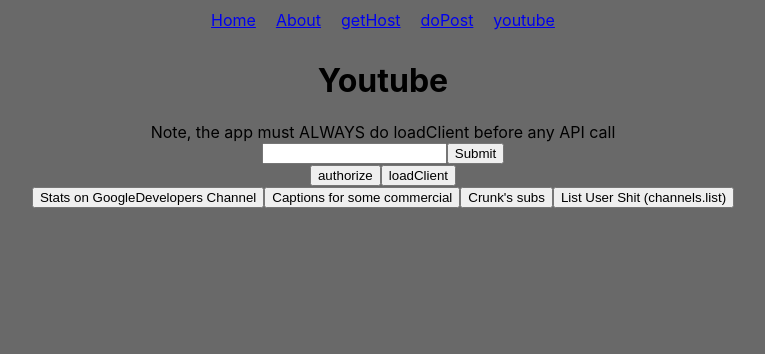
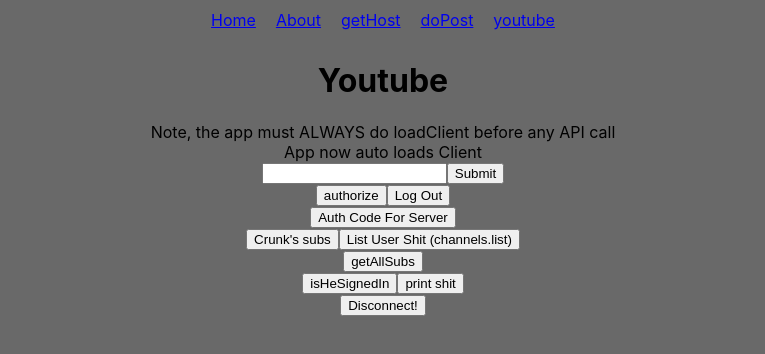
Before and after one commit to Brodski/vfo-frontend, a React (Create React App) app: page /youtube in a window 1280 px wide. Shown: the top 354 px of the page, without its empty margins (257-1022 px from the left). Built offline with nearby package versions, Linux system fonts and the light colour scheme; no server answers.

Commit message:
get all subs & more

```diff
--- a/src/Pages/Youtube.js
+++ b/src/Pages/Youtube.js
@@ -1,87 +1,124 @@
 import React, { useState } from 'react';
 import axios from 'axios';
-//import { SECRET_KEYS.apiKey } from '../api-key';
 import { SECRET_KEYS } from '../api-key';
-//import { secretValues } from '../api-key';
+
 // Github: JS Client https://github.com/google/google-api-javascript-client
 //
 //MAIN https://developers.google.com/youtube/v3/getting-started
 //       OAUTH https://developers.google.com/youtube/v3/libraries
 //       JS API https://github.com/google/google-api-javascript-client
 
-//ACTUAL GOOD. gapi objects & methods: https://github.com/google/google-api-javascript-client/blob/master/docs/reference.md
+//ACTUAL JS DOCS. gapi objects & methods: https://github.com/google/google-api-javascript-client/blob/master/docs/reference.md
+// BIGGER DOCS: https://developers.google.com/identity/sign-in/web/reference
 // It is  generally a best practice to request scopes incrementally, at the time access is required, rather than up front. https://developers.google.com/identity/protocols/OAuth2
 //
 
 //OAuth https://developers.google.com/youtube/v3/guides/authentication
 
-//Consider: ETags??
-
 /// FIELD THINGY: https://developers.google.com/youtube/v3/getting-started
 //    URL: https://www.googleapis.com/youtube/v3/videos?id=7lCDEYXw3mM&key=YOUR_API_KEY
 //         &part=snippet, statistics & fields=items(id,snippet,statistics)
 ///
+// Pagination: https://developers.google.com/youtube/v3/guides/implementation/pagination
+// next page token
+
+//https://developers.google.com/youtube/v3/guides/implementation/pagination
 
 export function Youtube() {
 
   const script = document.createElement("script");
   script.type = "text/javascript";
   script.src = "https://apis.google.com/js/client.js";
-
   document.body.appendChild(script)
+  var GoogleAuth;
 
   script.onload = () => {
-    //console.log(secretValues.value1)
-    ////console.log(secretValues.value2)
     //With OAuth
-    // TODO: Do this ONLY when user clicks an OAuth operation
-    window.gapi.load("client:auth2", function () {
-      window.gapi.auth2.init({ client_id: SECRET_KEYS.clientId });
-      console.log("OnLoad Script OAuth");
+    window.gapi.load("client:auth2", function () { //loads the gapi.client libraries, need to do this b/c!
+      window.gapi.auth2.init({
+        client_id: SECRET_KEYS.clientId,
+        apyKey: SECRET_KEYS.apiKey,
+        //scope: "https://www.googleapis.com/auth/youtube.force-ssl",
+        scope: "https://www.googleapis.com/auth/youtube.readonly",
+      });
+      loadClient();
     });
     //Without OAuth
-    //window.gapi.load("client", function () {
-     // console.log("Not Load Script OAuth???");
-    //});
+    //window.gapi.load("client", function () { console.log("Not Load Script OAuth???"); });
+  }
+  //https://www.youtube.com/channel/UCA-8h5uCH5RE-1r6gskkbTw
+  function loadClient() {
+    return window.gapi.client.load("https://www.googleapis.com/discovery/v1/apis/youtube/v3/rest")
+      .then(function () {
+        console.log("GAPI client loaded for API");
+        GoogleAuth = window.gapi.auth2.getAuthInstance();
+        console.log(GoogleAuth)
+        isHeSignedIn()
+      },
+        function (err) { console.error("Error loading GAPI client for API", err); });
+  }
+
+  function printShit() {
+    var user = GoogleAuth.currentUser.get()
+    console.log("---------------------------------")
+    console.log("isSigned:")
+    console.log(isSigned)
+    console.log("GoogleAuth")
+    console.log(GoogleAuth)
+    console.log("user")
+    console.log(user)
+
+    console.log(user.getBasicProfile())
+    console.log(user.getGrantedScopes())
+    console.log(user.getHostedDomain())
+    console.log(user.getId())
+    var isAuthorized = user.hasGrantedScopes("https://www.googleapis.com/auth/youtube.readonly");
+    var isAuthorized2 = user.hasGrantedScopes("https://www.googleapis.com/auth/youtube.force-ssl");
+    var isSigned = GoogleAuth.isSignedIn.get()
+
+      //      getGrantedScopes
+    //    getEmail
+      //  getImageUrl
   }
 
   function authenticate() {
     return window.gapi.auth2.getAuthInstance()
-      .signIn({ scope: "https://www.googleapis.com/auth/youtube.readonly" })
-      .then(function () { console.log("Sign-in successful"); },
+      .signIn()
+      .then(function () {
+        //getAuthCodeForServerSideShit(user); // This calls the sign in thing again
+        console.log("Sign-in successful");
+        printShit()
+      },
         function (err) { console.error("Error signing in", err); });
   }
-  function loadClient() {
-    window.gapi.client.setApiKey(SECRET_KEYS.apiKey);
-    return window.gapi.client.load("https://www.googleapis.com/discovery/v1/apis/youtube/v3/rest")
-      .then(function () { console.log("GAPI client loaded for API"); },
-        function (err) { console.error("Error loading GAPI client for API", err); });
-  }
-  // Make sure the client is loaded and sign-in is complete before calling this method.
-  function execListCrunkChannel() {
-  console.log("LOG EXECUTE!!!!")
-    return window.gapi.client.youtube.channels.list({
-      "part": "snippet,contentDetails,statistics",
-      "id": "UC_x5XG1OV2P6uZZ5FSM9Ttw",  //https://www.youtube.com/channel/UCA-8h5uCH5RE-1r6gskkbTw
-      //"prettyPrint": true
-    })
-      .then(function (response) {
-        // Handle the results here (response.result has the parsed body).
-        console.log("Response", response.body);
-      },
-        function (err) { console.error("Execute error", err); });
+  function signOut() {
+    if (GoogleAuth) {
+      var isSigned = GoogleAuth.isSignedIn.get()
+      console.log("before: GoogleAuth.isSignedIn.get()")
+      console.log(isSigned)
+      GoogleAuth.signOut().then(function () {
+        console.log("after: GoogleAuth.isSignedIn.get()")
+        isSigned = GoogleAuth.isSignedIn.get()
+        console.log(isSigned)
+      })
+    }
   }
 
-  function execCaptionsForVolvo() {
-    return window.gapi.client.youtube.captions.list({
-      "part": "snippet",
-      "videoId": "M7FIvfx5J10"
+
+
+  function getAuthCodeForServerSideShit(user) {
+    var user = GoogleAuth.currentUser.get()
+    user.grantOfflineAccess({
+      scope: "https://www.googleapis.com/auth/youtube.readonly"
+    }).then(function (resp) {
+      var authcode = resp.code;
+      console.log("RESPONSE AND CODE FROM AUTHCODE")
+      console.log(resp)
+      console.log("------------")
+      console.log(resp.code)
     })
-      .then(function (response) {
-        console.log("Response", response.body);
-      },
-        function (err) { console.error("Execute error", err); });
   }
+
 
   function execCrunksSubs() {
     return window.gapi.client.youtube.subscriptions.list({
@@ -93,7 +130,6 @@
 
     })
       .then(function (response) {
-        // Handle the results here (response.result has the parsed body).
         console.log("Response", response.body);
       },
         function (err) { console.error("Execute error", err); });
@@ -101,26 +137,71 @@
 
 
   function execListUserShit() {
+
     return window.gapi.client.youtube.channels.list({
       "part": "snippet,contentDetails,statistics",
       "mine": true,
       //"fields": "items(id,kind,snippet/title)"
     })
       .then(function (response) {
-        // Handle the results here (response.result has the parsed body).
         console.log("Response", response.body);
       },
         function (err) { console.error("Execute error", err); });
   }
 
 
+  function isHeSignedIn() {
+    if (GoogleAuth) {
+      var isSigned = GoogleAuth.isSignedIn.get()
+      console.log("isSigned???")
+      console.log(isSigned)
+    }
+    else
+      console.log("NOPE")
+  }
+
+
+  function getAllSubs() {
+    let pageToken = null;
+    let fullResponse = [];
+    getAllSubs_rec(pageToken, fullResponse)
+  }
+
+  function getAllSubs_rec(pageToken, fullResponse) {
+    console.log("============================================")
+    return window.gapi.client.youtube.subscriptions.list({
+      "part": "snippet",
+      "maxResults": 30,
+      "mine": true,
+      "pageToken": pageToken,
+      "fields": "pageInfo, nextPageToken, items(snippet/title, snippet/publishedAt, snippet/resourceId/channelId, snippet/thumbnails/default/url )"
+    })
+      .then(function (response) {
+        fullResponse.push(response.result)
+        console.log("Response", response.result);
+        console.log("fullResponse", fullResponse);
+        console.log("next page " + response.result.nextPageToken)
+        if (response.result.nextPageToken) {
+          return getAllSubs_rec(response.result.nextPageToken, fullResponse)
+          }
+        }
+      ).catch(function (err) {
+        console.error("Execute error", err)
+      });
+
+  }
+
+  function disconnect() {
+    if (GoogleAuth)
+    GoogleAuth.disconnect()
+  }
 
   return(
       <div>
         <h1>Youtube</h1>
       <h3>{SECRET_KEYS.apiKey}</h3>
         <div>Note, the app must ALWAYS do loadClient before any API call</div>
-
+        <div>App now auto loads Client</div>
         <form >
           <input type="text" name="username" />
           <button>Submit</button>
@@ -128,61 +209,58 @@
 
 
       <button onClick={authenticate}>authorize </button>
-      <button onClick={loadClient} > loadClient</button>
+      <button onClick={signOut} > Log Out </button>
       <div></div>
-      <button onClick={execListCrunkChannel} > Stats on GoogleDevelopers Channel</button>
-      <button onClick={execCaptionsForVolvo} > Captions for some commercial </button>
+      <button onClick={getAuthCodeForServerSideShit} >Auth Code For Server</button>
+      <div></div>
+      {/* <button onClick={execCaptionsForVolvo} > Captions for some commercial </button>]
+           <button onClick={getSubs} > getSubs (subscriptions.list) </button>*/}
       <button onClick={execCrunksSubs} > Crunk's subs </button>
       <button onClick={execListUserShit} > List User Shit  (channels.list)</button>
+      <div></div>
 
+      <button onClick={getAllSubs} > getAllSubs  </button>
+
+      <div></div>
+      <button onClick={isHeSignedIn} > isHeSignedIn</button>
+      <button onClick={printShit} > print shit</button>
+      <div></div>
+      <button onClick={disconnect}>Disconnect! </button>
       </div>
     );
 }
 
-
-
-
-
-
-
-
+/*
+  function getSubs() {
+    return window.gapi.client.youtube.subscriptions.list({
+      "part": "snippet",
+      "maxResults": 30,
+      "mine": true,
+      "pageToken": "",
+      "fields": "pageInfo, nextPageToken, items(snippet/title, snippet/publishedAt, snippet/resourceId/channelId, snippet/thumbnails/default/url )"
+    })
+      .then(function (response) {
+        console.log("Response", response.result);
+        console.log("next page")
+        console.log(response.result.nextPageToken)
+      },
+        function (err) { console.error("Execute error", err); });
+  }
+ */
 
 
 /*
-function whatever() {
-
-  function authenticate() {
-    return window.gapi.auth2.getAuthInstance()
-      .signIn({ scope: "https://www.googleapis.com/auth/youtube.readonly" })
-      .then(function () { console.log("Sign-in successful"); },
-        function (err) { console.error("Error signing in", err); });
-  }
-  function loadClient() {
-    window.gapi.client.setApiKey("YOUR_API_KEY");
-    return window.gapi.client.load("https://www.googleapis.com/discovery/v1/apis/youtube/v3/rest")
-      .then(function () { console.log("GAPI client loaded for API"); },
-        function (err) { console.error("Error loading GAPI client for API", err); });
-  }
-  // Make sure the client is loaded and sign-in is complete before calling this method.
-  function execute() {
-    return window.gapi.client.youtube.channels.list({
-      "part": "snippet,contentDetails,statistics",
-      "forUsername": "GoogleDevelopers"
+  function execCaptionsForVolvo() {
+    return window.gapi.client.youtube.captions.list({
+      "part": "snippet",
+      "videoId": "M7FIvfx5J10"
     })
       .then(function (response) {
-        // Handle the results here (response.result has the parsed body).
-        console.log("Response", response);
+        console.log("Response", response.body);
       },
         function (err) { console.error("Execute error", err); });
   }
-
-
-  window.gapi.load("client:auth2", function () {
-    window.gapi.auth2.init({ client_id: "YOUR_CLIENT_ID" });
-  });
-}
 */
-
 
 /*
 function logShit(res) {
```
Also changed, not shown: src/junk.html (added, +27 -0 lines), 2 other files (tests, documents, lock files or other folders).
